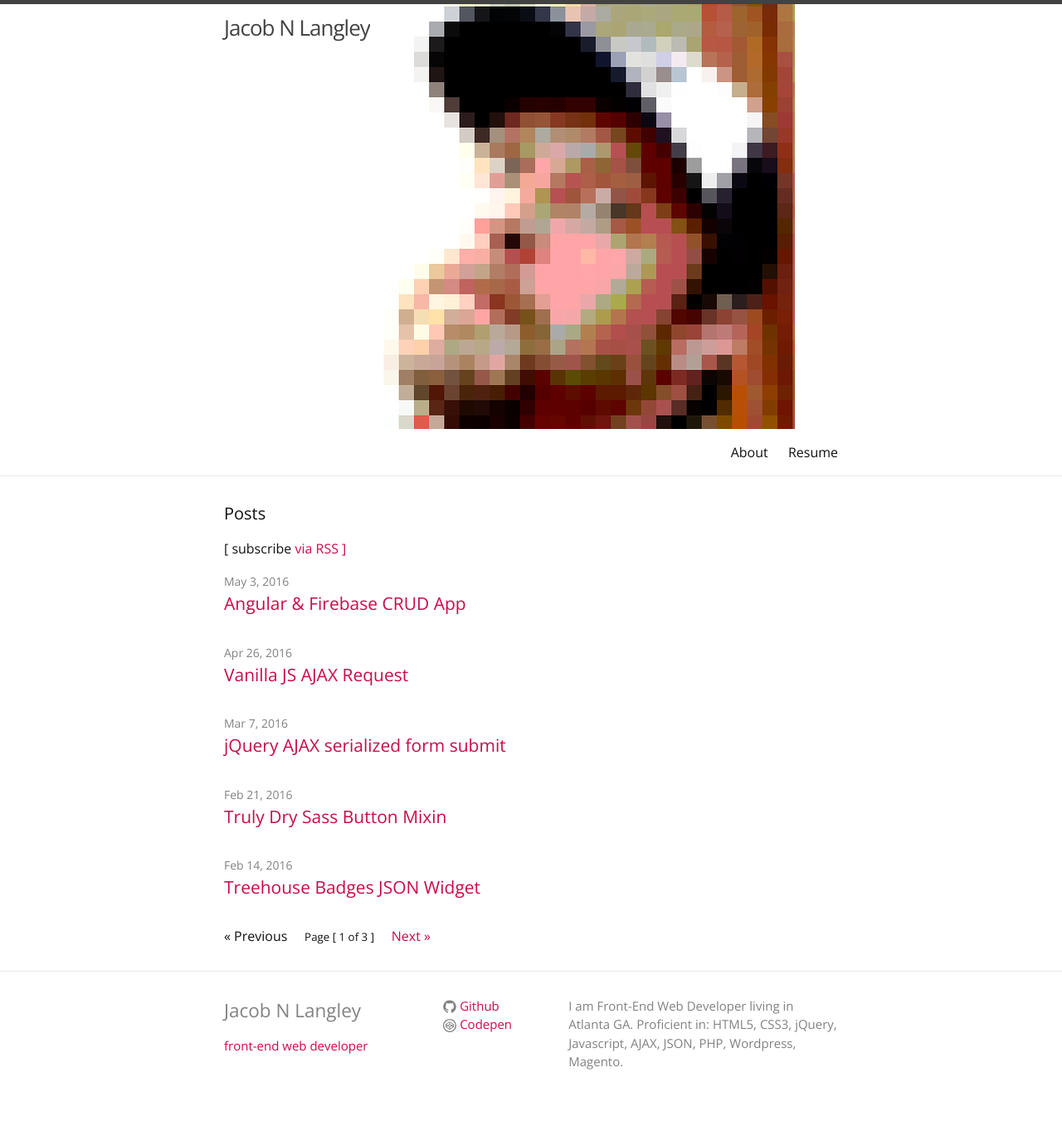
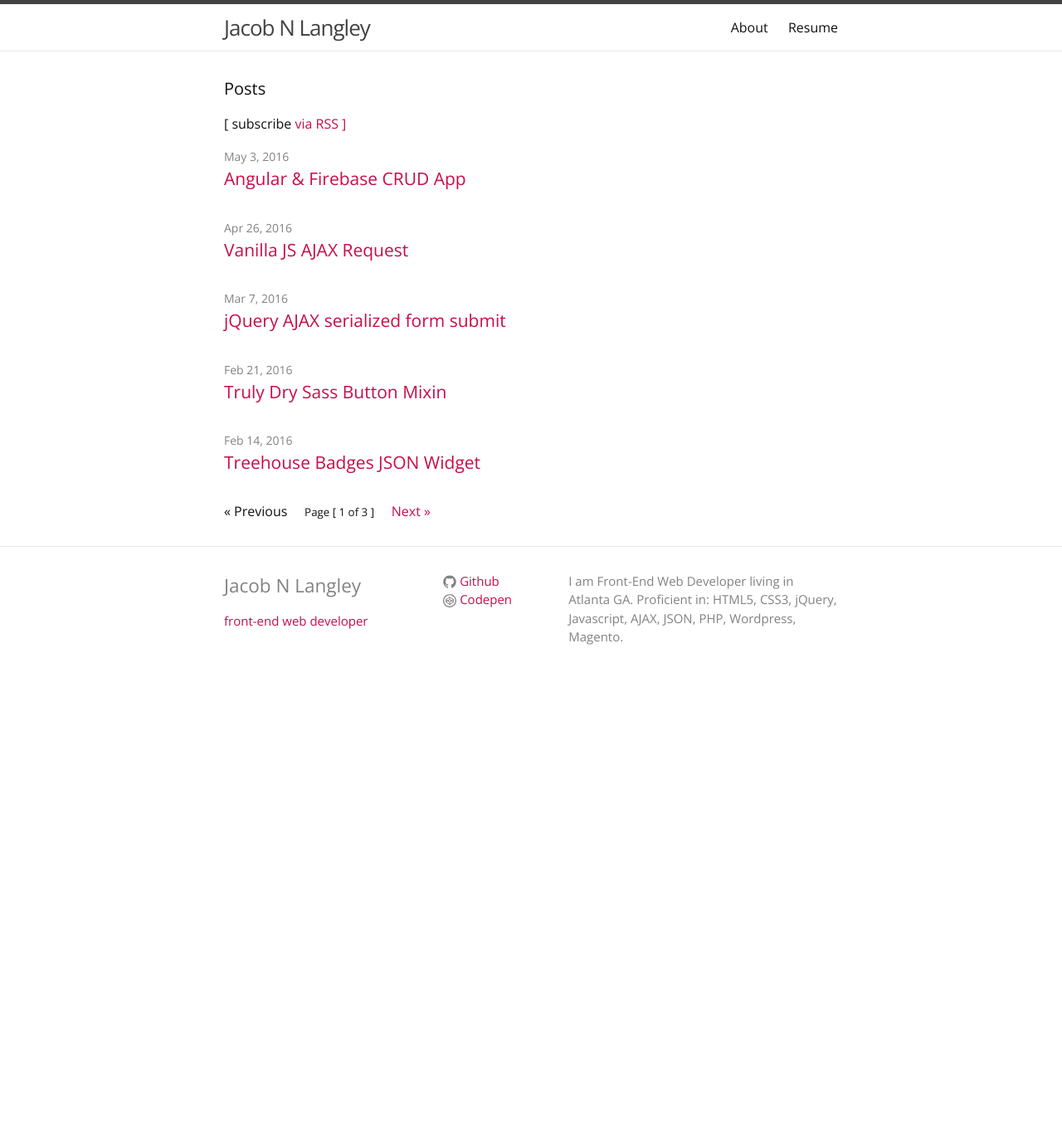
Before and after one commit to jacobnlangley/jacobnlangley.github.io, a Jekyll site: the page built from index.html, in a window 1280 px wide. Shown: the whole page at 83% size. Built offline with Jekyll 4.4.1, drawn with Linux system fonts in a browser that asks for light colours; the list of posts is cut into pages by our own code; after the commit the page ends 900 px from its top, so only the background shows below that.

Commit message:
Update header.html

```diff
--- a/_includes/header.html
+++ b/_includes/header.html
@@ -3,7 +3,6 @@
   <div class="wrapper">
 
     <a class="site-title" href="{{ site.baseurl }}/">{{ site.title }}</a>
-	<img src="{{ site.avatar }}">
     <nav class="site-nav">
       <a href="#" class="menu-icon">
         <svg viewBox="0 0 18 15">
```
